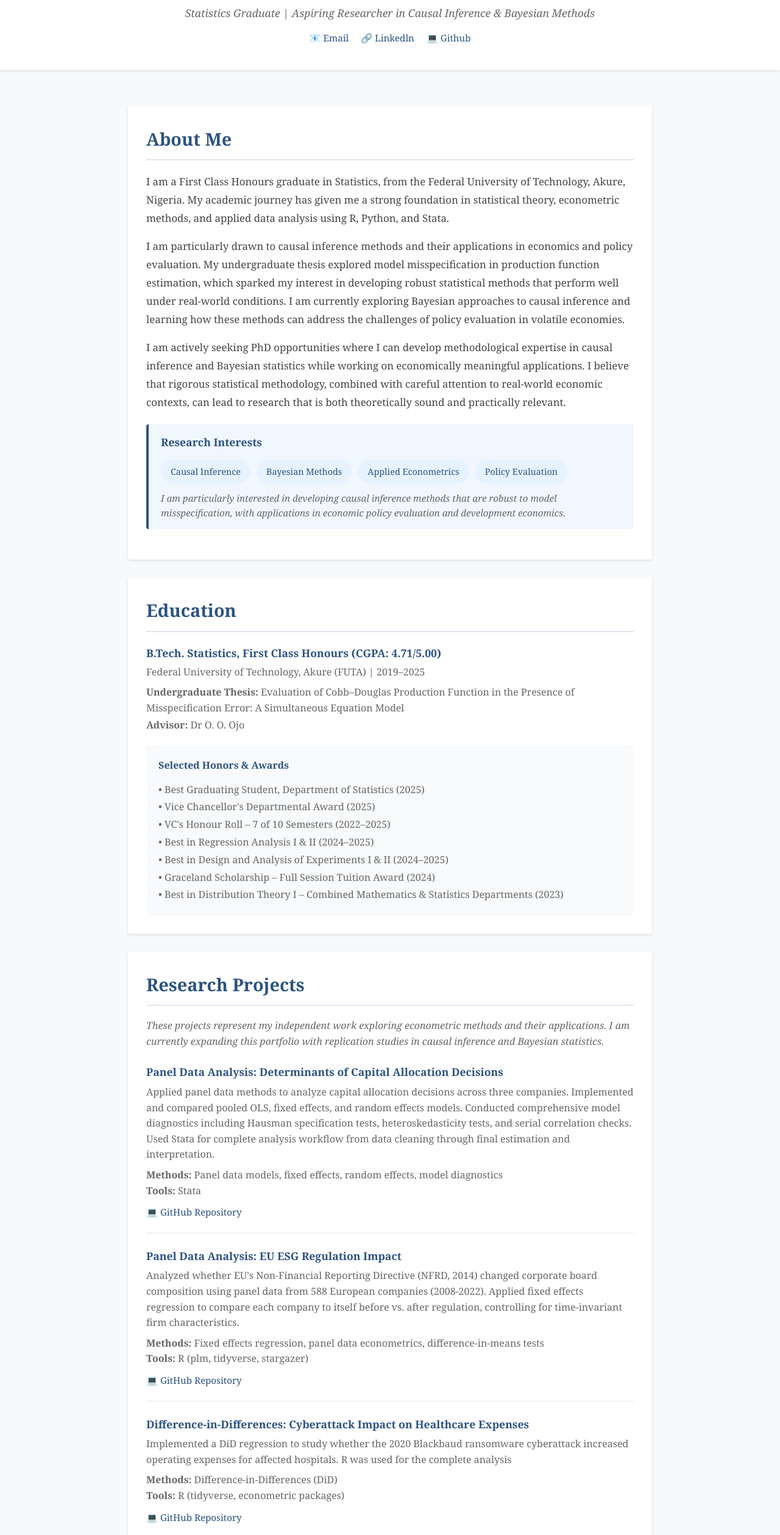
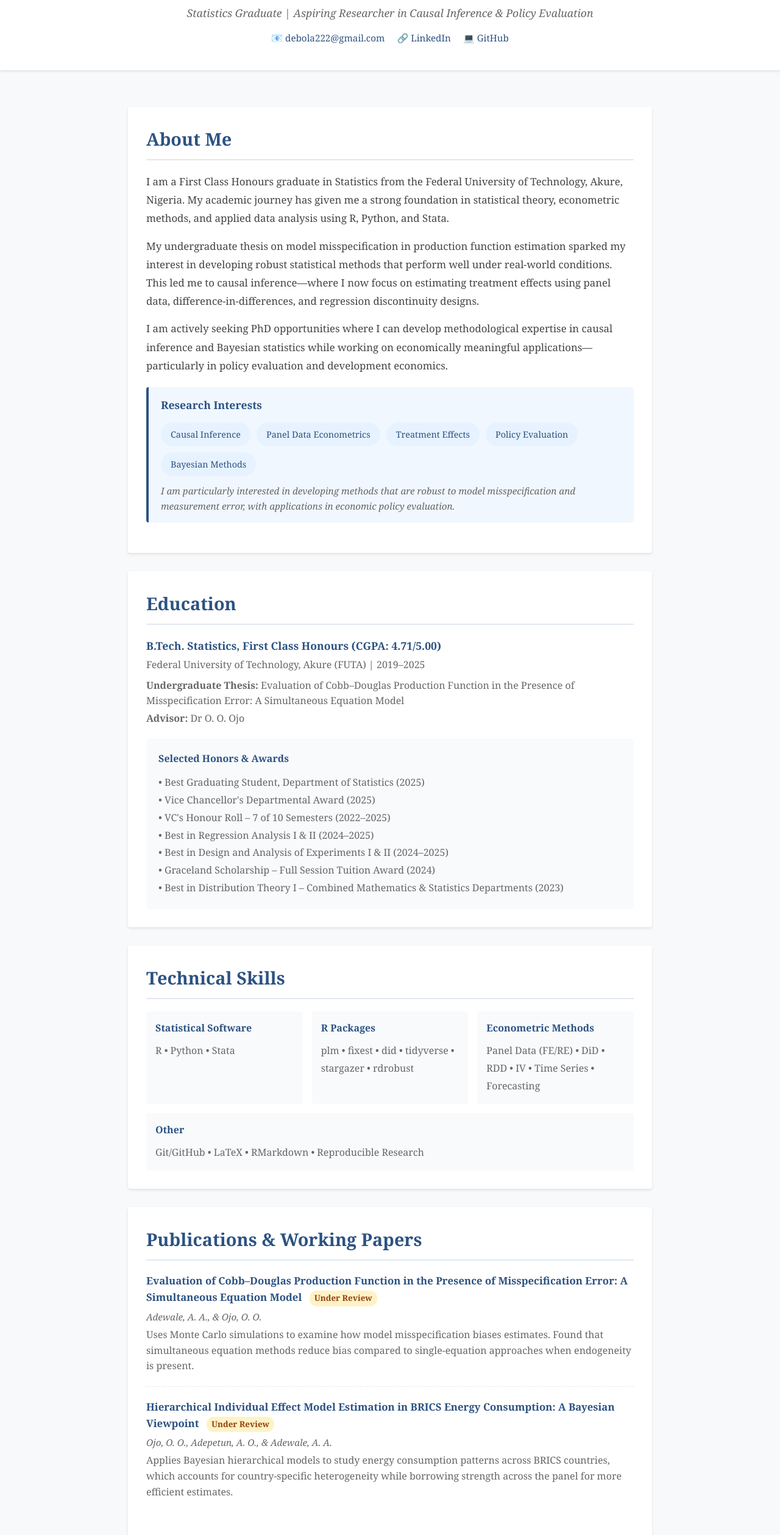
Before and after one commit to Adebola222/Adebola222.github.io, a plain HTML site: page index.html in a window 1280 px wide. Shown: the part 279-2797 px from the top of the page at 61% size. Drawn offline with Linux system fonts and the light colour scheme.

Commit message:
Add files via upload

```diff
--- a/index.html
+++ b/index.html
@@ -231,6 +231,65 @@
             line-height: 1.8;
         }
 
+        .skills-container {
+            display: flex;
+            flex-wrap: wrap;
+            gap: 15px;
+            margin-top: 15px;
+        }
+
+        .skill-category {
+            flex: 1 1 200px;
+            background-color: #f8fafc;
+            padding: 15px;
+            border-radius: 4px;
+        }
+
+        .skill-category h4 {
+            color: #2c5282;
+            margin-bottom: 10px;
+            font-size: 1em;
+        }
+
+        .skill-items {
+            color: #666;
+            line-height: 1.8;
+        }
+
+        .paper-item {
+            margin-bottom: 20px;
+            padding-bottom: 15px;
+            border-bottom: 1px dashed #e2e8f0;
+        }
+
+        .paper-item:last-child {
+            border-bottom: none;
+        }
+
+        .paper-title {
+            font-weight: 600;
+            color: #2c5282;
+            font-size: 1.05em;
+            margin-bottom: 5px;
+        }
+
+        .paper-authors {
+            color: #666;
+            font-style: italic;
+            margin-bottom: 5px;
+            font-size: 0.95em;
+        }
+
+        .paper-status {
+            display: inline-block;
+            background-color: #fef3c7;
+            color: #92400e;
+            padding: 2px 8px;
+            border-radius: 12px;
+            font-size: 0.8em;
+            margin-left: 8px;
+        }
+
         footer {
             text-align: center;
             padding: 30px;
@@ -257,17 +316,16 @@
 <body>
     <header>
         <div class="profile-section">
-            <!-- Replace 'your-photo.jpg' with your actual photo filename -->
             <img src="your-photo.jpg" alt="Adebola Adeola Adewale" class="profile-image">
 
             <div>
                 <h1>Adebola Adeola Adewale</h1>
-                <p class="subtitle">Statistics Graduate | Aspiring Researcher in Causal Inference & Bayesian Methods</p>
+                <p class="subtitle">Statistics Graduate | Aspiring Researcher in Causal Inference & Policy Evaluation</p>
 
                 <div class="contact-links">
-                    <a href="mailto:debola222@gmail.com">📧 Email</a>
-                    <a href="https://linkedin.com/in/adebolaadewale" target="_blank">🔗 Linkedln</a>
-                    <a href="https://github.com/Adebola222" target="_blank">💻 Github</a>
+                    <a href="mailto:debola222@gmail.com">📧 debola222@gmail.com</a>
+                    <a href="https://linkedin.com/in/adebolaadewale" target="_blank">🔗 LinkedIn</a>
+                    <a href="https://github.com/Adebola222" target="_blank">💻 GitHub</a>
                 </div>
             </div>
         </div>
@@ -277,36 +335,26 @@
         <section id="about">
             <h2>About Me</h2>
             <p class="about-text">
-                I am a First Class Honours graduate in Statistics, from the Federal University
-                of Technology, Akure, Nigeria. My academic
-                journey has given me a strong foundation in statistical theory, econometric methods, and applied
-                data analysis using R, Python, and Stata.
+                I am a First Class Honours graduate in Statistics from the Federal University of Technology, Akure, Nigeria. My academic journey has given me a strong foundation in statistical theory, econometric methods, and applied data analysis using R, Python, and Stata.
             </p>
             <p class="about-text" style="margin-top: 15px;">
-                I am particularly drawn to causal inference methods and their applications in economics and policy
-                evaluation. My undergraduate thesis explored model misspecification in production function estimation,
-                which sparked my interest in developing robust statistical methods that perform well under real-world
-                conditions. I am currently exploring Bayesian approaches to causal inference and learning how these
-                methods can address the challenges of policy evaluation in volatile economies.
+                My undergraduate thesis on model misspecification in production function estimation sparked my interest in developing robust statistical methods that perform well under real-world conditions. This led me to causal inference—where I now focus on estimating treatment effects using panel data, difference-in-differences, and regression discontinuity designs.
             </p>
             <p class="about-text" style="margin-top: 15px;">
-                I am actively seeking PhD opportunities where I can develop methodological expertise in causal inference
-                and Bayesian statistics while working on economically meaningful applications. I believe that rigorous
-                statistical methodology, combined with careful attention to real-world economic contexts, can lead to
-                research that is both theoretically sound and practically relevant.
+                I am actively seeking PhD opportunities where I can develop methodological expertise in causal inference and Bayesian statistics while working on economically meaningful applications—particularly in policy evaluation and development economics.
             </p>
 
             <div class="highlight-box">
                 <h3>Research Interests</h3>
                 <div class="research-interests">
                     <span class="interest-tag">Causal Inference</span>
+                    <span class="interest-tag">Panel Data Econometrics</span>
+                    <span class="interest-tag">Treatment Effects</span>
+                    <span class="interest-tag">Policy Evaluation</span>
                     <span class="interest-tag">Bayesian Methods</span>
-                    <span class="interest-tag">Applied Econometrics</span>
-                    <span class="interest-tag">Policy Evaluation</span>
                 </div>
                 <p style="margin-top: 12px; color: #666; font-size: 0.95em; font-style: italic;">
-                    I am particularly interested in developing causal inference methods that are robust to model
-                    misspecification, with applications in economic policy evaluation and development economics.
+                    I am particularly interested in developing methods that are robust to model misspecification and measurement error, with applications in economic policy evaluation.
                 </p>
             </div>
         </section>
@@ -317,8 +365,7 @@
                 <div class="education-title">B.Tech. Statistics, First Class Honours (CGPA: 4.71/5.00)</div>
                 <p class="education-detail">Federal University of Technology, Akure (FUTA) | 2019–2025</p>
                 <p class="education-detail" style="margin-top: 8px;">
-                    <strong>Undergraduate Thesis:</strong> Evaluation of Cobb–Douglas Production Function in the
-                    Presence of Misspecification Error: A Simultaneous Equation Model
+                    <strong>Undergraduate Thesis:</strong> Evaluation of Cobb–Douglas Production Function in the Presence of Misspecification Error: A Simultaneous Equation Model
                 </p>
                 <p class="education-detail">
                     <strong>Advisor:</strong> Dr O. O. Ojo
@@ -339,52 +386,108 @@
             </div>
         </section>
 
+        <section id="skills">
+            <h2>Technical Skills</h2>
+            <div class="skills-container">
+                <div class="skill-category">
+                    <h4>Statistical Software</h4>
+                    <div class="skill-items">
+                        R • Python • Stata
+                    </div>
+                </div>
+                <div class="skill-category">
+                    <h4>R Packages</h4>
+                    <div class="skill-items">
+                        plm • fixest • did • tidyverse • stargazer • rdrobust
+                    </div>
+                </div>
+                <div class="skill-category">
+                    <h4>Econometric Methods</h4>
+                    <div class="skill-items">
+                        Panel Data (FE/RE) • DiD • RDD • IV • Time Series • Forecasting
+                    </div>
+                </div>
+                <div class="skill-category">
+                    <h4>Other</h4>
+                    <div class="skill-items">
+                        Git/GitHub • LaTeX • RMarkdown • Reproducible Research
+                    </div>
+                </div>
+            </div>
+        </section>
+
+     <section id="publications">
+    <h2>Publications & Working Papers</h2>
+
+    <div class="paper-item">
+        <div class="paper-title">
+            Evaluation of Cobb–Douglas Production Function in the Presence of Misspecification Error: A Simultaneous Equation Model
+            <span class="paper-status">Under Review</span>
+        </div>
+        <p class="paper-authors">Adewale, A. A., & Ojo, O. O.</p>
+        <p class="project-description">
+            Uses Monte Carlo simulations to examine how model misspecification biases estimates. Found that simultaneous equation methods reduce bias compared to single-equation approaches when endogeneity is present.
+        </p>
+    </div>
+
+    <div class="paper-item">
+        <div class="paper-title">
+            Hierarchical Individual Effect Model Estimation in BRICS Energy Consumption: A Bayesian Viewpoint
+            <span class="paper-status">Under Review</span>
+        </div>
+        <p class="paper-authors">Ojo, O. O., Adepetun, A. O., & Adewale, A. A.</p>
+        <p class="project-description">
+            Applies Bayesian hierarchical models to study energy consumption patterns across BRICS countries, which accounts for country-specific heterogeneity while borrowing strength across the panel for more efficient estimates.
+        </p>
+    </div>
+     <!-- Add more as needed -->
+</section>
+
+
         <section id="projects">
             <h2>Research Projects</h2>
 
-            <p style="color: #666; margin-bottom: 25px; font-style: italic;">
-                These projects represent my independent work exploring econometric methods and their applications.
-                I am currently expanding this portfolio with replication studies in causal inference and Bayesian statistics.
-            </p>
-
             <div class="project-item">
                 <div class="project-title">
-                    Panel Data Analysis: Determinants of Capital Allocation Decisions
+                    Panel Data Analysis: Heterogeneity in Corporate Capital Allocation
                 </div>
                 <p class="project-description">
-                    Applied panel data methods to analyze capital allocation decisions across three companies.
-                    Implemented and compared pooled OLS, fixed effects, and random effects models. Conducted
-                    comprehensive model diagnostics including Hausman specification tests, heteroskedasticity
-                    tests, and serial correlation checks. Used Stata for complete analysis workflow from data
-                    cleaning through final estimation and interpretation.
+                    <strong>Research Question:</strong> Do the determinants of capital structure operate homogeneously across firms, or are effects firm-specific?
+                </p>
+                <p class="project-description">
+                    <strong>Design:</strong> Compared pooled OLS, fixed effects, and random effects models across 3 firms (32 years). Hausman test favored FE. Firm-level analysis revealed opposite-signed effects—interest rates affect manufacturing vs. financial firms differently.
+                </p>
+                <p class="project-description">
+                    <strong>Finding:</strong> Aggregate models show null results, but firm-level analysis reveals heterogeneity masked in pooled specifications.
                 </p>
                 <p class="project-description" style="margin-top: 8px;">
-                    <strong>Methods:</strong> Panel data models, fixed effects, random effects, model diagnostics<br>
-                    <strong>Tools:</strong> Stata
+                    <strong>Methods:</strong> Panel FE/RE, Hausman test, robust SEs, interaction analysis<br>
+                    <strong>Tools:</strong> Stata (xtreg, xttest3, xtcsd, xtserial)
                 </p>
                 <div class="project-links">
-                    <a href="https://github.com/Adebola222/Capital-Allocation-Panel-Analysis/tree/main/Capital" class="project-link">💻 GitHub Repository</a>
+                    <a href="https://github.com/Adebola222/Capital-Allocation-Panel-Analysis" class="project-link">💻 GitHub Repository</a>
                 </div>
             </div>
 
             <div class="project-item">
-            <div class="project-item">
                 <div class="project-title">
-        Panel Data Analysis:  EU ESG Regulation Impact
+                    Panel Data Analysis: EU ESG Regulation and Corporate Governance
                 </div>
                 <p class="project-description">
-        Analyzed whether EU's Non-Financial Reporting Directive (NFRD, 2014) changed corporate board
-        composition using panel data from 588 European companies (2008-2022). Applied fixed effects
-        regression to compare each company to itself before vs. after regulation, controlling for
-        time-invariant firm characteristics.
+                    <strong>Research Question:</strong> Did the EU's Non-Financial Reporting Directive (NFRD, 2014) change corporate board composition?
+                </p>
+                <p class="project-description">
+                    <strong>Design:</strong> Fixed effects regression comparing 588 European companies before vs. after regulation (2008-2022). Each company serves as its own control, eliminating time-invariant confounding.
+                </p>
+                <p class="project-description">
+                    <strong>Finding:</strong> Regulation led to strategic optimization—gender diversity (+13.7pp), board independence (+8.5pp), and CSR committees (+7.8%) all increased, while board size decreased slightly. All effects significant at p < 0.001.
                 </p>
                 <p class="project-description" style="margin-top: 8px;">
-        <strong>Methods:</strong> Fixed effects regression, panel data econometrics, difference-in-means tests<br>
+                    <strong>Methods:</strong> Fixed effects panel regression, hypothesis testing, visualization of time trends<br>
                     <strong>Tools:</strong> R (plm, tidyverse, stargazer)
                 </p>
                 <div class="project-links">
                     <a href="https://github.com/Adebola222/ESG-regulation-board-composition" class="project-link">💻 GitHub Repository</a>
-
                 </div>
             </div>
 
@@ -393,11 +496,17 @@
                     Difference-in-Differences: Cyberattack Impact on Healthcare Expenses
                 </div>
                 <p class="project-description">
-                    Implemented a DiD regression to study whether the 2020 Blackbaud ransomware cyberattack increased                   operating expenses for affected hospitals. R was used for the complete analysis
+                    <strong>Research Question:</strong> Did the 2020 Blackbaud ransomware attack increase operating expenses for affected hospitals?
+                </p>
+                <p class="project-description">
+                    <strong>Design:</strong> Compared 25 attacked vs. 34 non-attacked hospitals (2017–2020) using two-way fixed effects DiD. Parallel trends assumption tested visually and statistically (p=0.692).
+                </p>
+                <p class="project-description">
+                    <strong>Finding:</strong> Attacked hospitals experienced a 20.4% increase in expenses (p=0.06)—approximately $218M for the average affected hospital.
                 </p>
                 <p class="project-description" style="margin-top: 8px;">
-                    <strong>Methods:</strong> Difference-in-Differences (DiD)<br>
-                    <strong>Tools:</strong> R (tidyverse, econometric packages)
+                    <strong>Methods:</strong> DiD, fixed effects, parallel trends testing, event study visualization<br>
+                    <strong>Tools:</strong> R (fixest, tidyverse, broom)
                 </p>
                 <div class="project-links">
                     <a href="https://github.com/Adebola222/Cyberattack-Impact-on-Healthcare-Expenses" class="project-link">💻 GitHub Repository</a>
@@ -406,21 +515,18 @@
 
             <div class="project-item">
                 <div class="project-title">
-                    Replication Studies in Causal Inference
+                    Replication: London Fog and Mortality (Hanlon 2018)
                     <span class="project-status">In Progress</span>
                 </div>
                 <p class="project-description">
-                    Currently working on replicating recent papers in causal inference methodology, focusing on
-                    difference-in-differences, synthetic control methods, and Bayesian approaches to treatment
-                    effect estimation. These replication exercises are helping me develop deeper understanding
-                    of modern causal inference methods and identify potential research directions for graduate study.
+                    <strong>Overview:</strong> Replicating Hanlon's (2018) regression discontinuity design studying the causal effect of historical air pollution on mortality in London (1866–1965). This project builds skills in quasi-experimental methods while exploring connections to modern causal inference challenges.
                 </p>
                 <p class="project-description" style="margin-top: 8px;">
-                    <strong>Focus areas:</strong> DiD methods, synthetic control, Bayesian causal inference<br>
-                    <strong>Status:</strong> Ongoing
+                    <strong>Methods:</strong> Regression Discontinuity Design, local polynomial estimation, placebo tests<br>
+                    <strong>Tools:</strong> Python (pandas, numpy, statsmodels, rdrobust)
                 </p>
                 <div class="project-links">
-                    <a href="#" class="project-link">💻 GitHub Repository</a>
+                    <a href="https://github.com/Adebola222/london-fog-replication" class="project-link">💻 GitHub Repository</a>
                 </div>
             </div>
         </section>
@@ -434,33 +540,26 @@
                     Department of Statistics, Federal University of Technology Akure | October 2024 – October 2025
                 </p>
                 <p class="project-description" style="margin-top: 10px;">
-                    Gained research experience working on various econometric and statistical projects under faculty
-                    supervision. Conducted time-series analysis, forecasting, and regression modeling using R, Python,
-                    and Stata. Contributed to data cleaning, model estimation, and manuscript preparation for academic
-                    research projects. This experience provided valuable exposure to the research process and helped me
-                    develop practical skills in applied econometrics.
+                    Conducted time-series analysis, forecasting, and regression modeling using R, Python, and Stata. Contributed to data cleaning, model estimation, and manuscript preparation for academic research projects. Developed skills in applied econometrics and reproducible research workflows.
                 </p>
                 <p class="project-description" style="margin-top: 8px;">
-                    <strong>Skills developed:</strong> Time series analysis, forecasting methods, Bayesian estimation,
-                    reproducible research workflows, academic writing
+                    <strong>Skills developed:</strong> Time series analysis, forecasting methods, Bayesian estimation, reproducible research workflows, academic writing
                 </p>
             </div>
-
         </section>
 
         <section id="cv">
             <h2>Curriculum Vitae</h2>
             <p style="margin-bottom: 20px; color: #666;">
-                Download my full CV for comprehensive details about my education, research experience, technical
-                skills, and academic achievements.
+                Download my full CV for comprehensive details about my education, research experience, technical skills, and academic achievements.
             </p>
-            <a href="your-cv.pdf" class="cv-download" download>📄 Download Academic CV</a>
-            <a href="full-cv.pdf" class="cv-download" download>📄 Download Professional CV</a>
+            <a href="RESUME.pdf" class="cv-download" download>📄 Download Academic CV</a>
+            <a href="ACADEMIC.pdf" class="cv-download" download>📄 Download Professional CV</a>
         </section>
     </div>
 
     <footer>
-        <p>&copy; 2026 Adebola Adeola Adewale. Last updated: February 2026</p>
+        <p>&copy; 2026 Adebola Adeola Adewale. Last updated: March 2026</p>
         <p style="margin-top: 10px; font-size: 0.85em;">
             Member, Chartered Institute of Statisticians of Nigeria (CISON)
         </p>
```
Also changed, not shown: 2 other files. Lines whose indentation alone changed are shown as unchanged.
